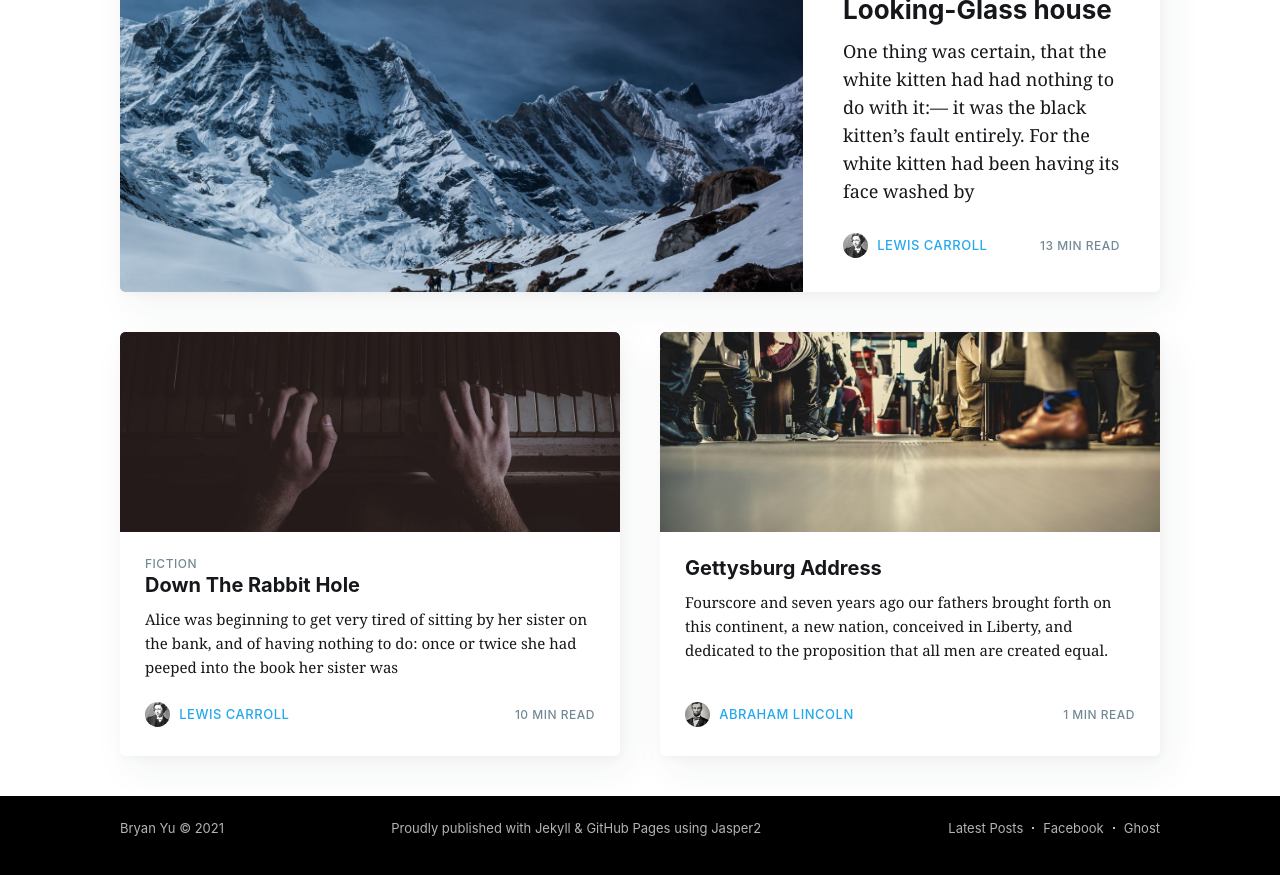
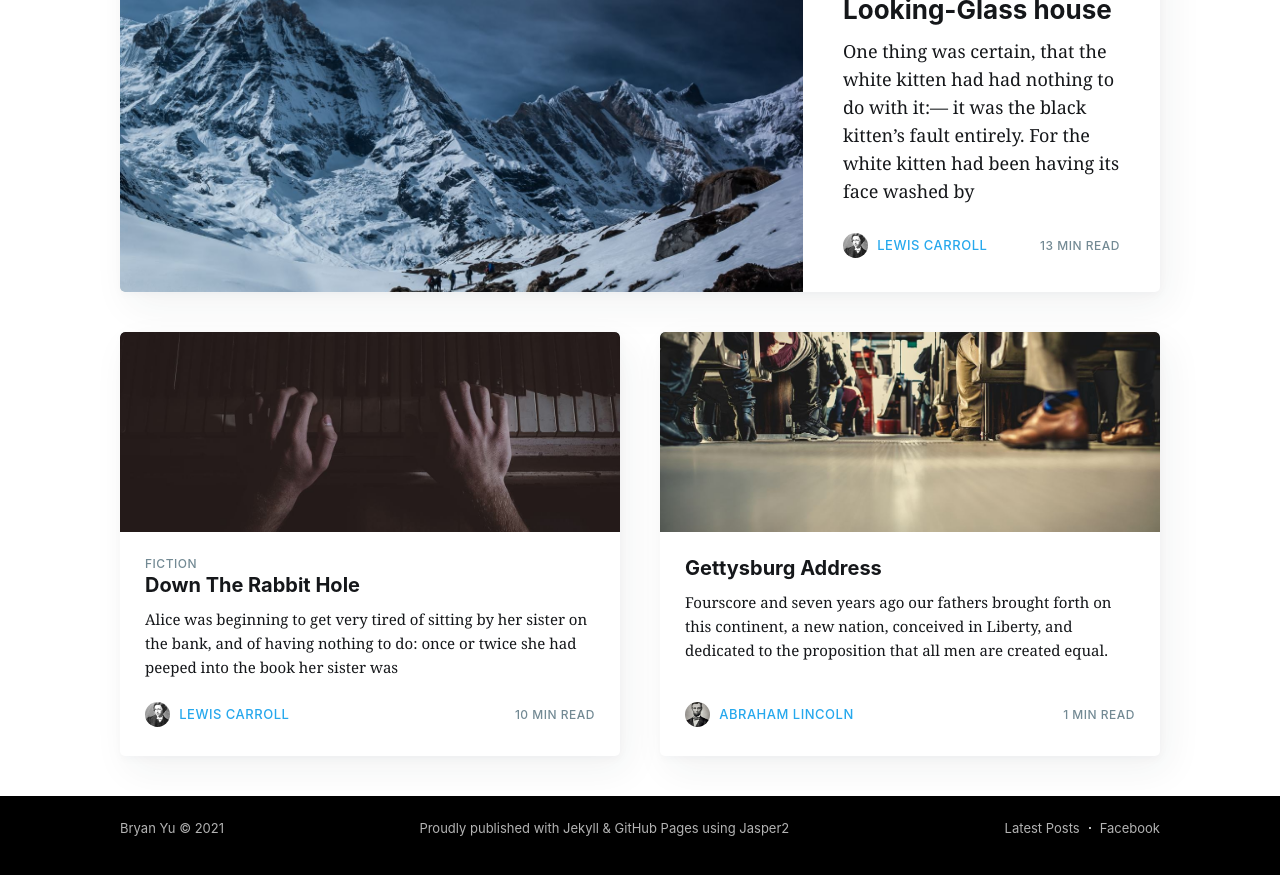
Before and after one commit to bryanyu1/blog, a Jekyll site: the page built from index.html, in a window 1280 px wide and 900 px high, scrolled down 3238 px. Shown: the top 875 px of the window. Built offline with Jekyll 4.4.1, drawn with Linux system fonts in a browser that asks for light colours; nearby versions of some CDN libraries; the list of posts is cut into pages by our own code; comment, search, counter and statistics services are not loaded.

Commit message:
Update default.html

```diff
--- a/_layouts/default.html
+++ b/_layouts/default.html
@@ -58,7 +58,7 @@
         <!-- The footer at the very bottom of the screen -->
         <footer class="site-footer outer">
             <div class="site-footer-content inner">
-                <section class="copyright"><a href="{{ site.url }}{{ site.baseurl }}">{{ site.title }}</a> &copy; {{  site.time | date: '%Y' }}</section>
+                <section class="copyright"><a href="{{ site.url }}{{ site.baseurl }}/about">{{ site.title }}</a> &copy; {{  site.time | date: '%Y' }}</section>
                 <section class="poweredby">Proudly published with <a href="https://jekyllrb.com/">Jekyll</a> &
                     <a href="https://pages.github.com/" target="_blank" rel="noopener">GitHub Pages</a> using
                     <a href="https://github.com/jekyller/jasper2" target="_blank" rel="noopener">Jasper2</a></section>
@@ -66,7 +66,6 @@
                     <a href="{{ site.baseurl }}">Latest Posts</a>
                     {% if site.facebook %}<a href="https://facebook.com/{{ site.facebook }}" target="_blank" rel="noopener">Facebook</a>{% endif %}
                     {% if site.twitter %}<a href="https://twitter.com/{{ site.twitter }}" target="_blank" rel="noopener">Twitter</a>{% endif %}
-                    <a href="https://ghost.org" target="_blank" rel="noopener">Ghost</a>
                 </nav>
             </div>
         </footer>
```
